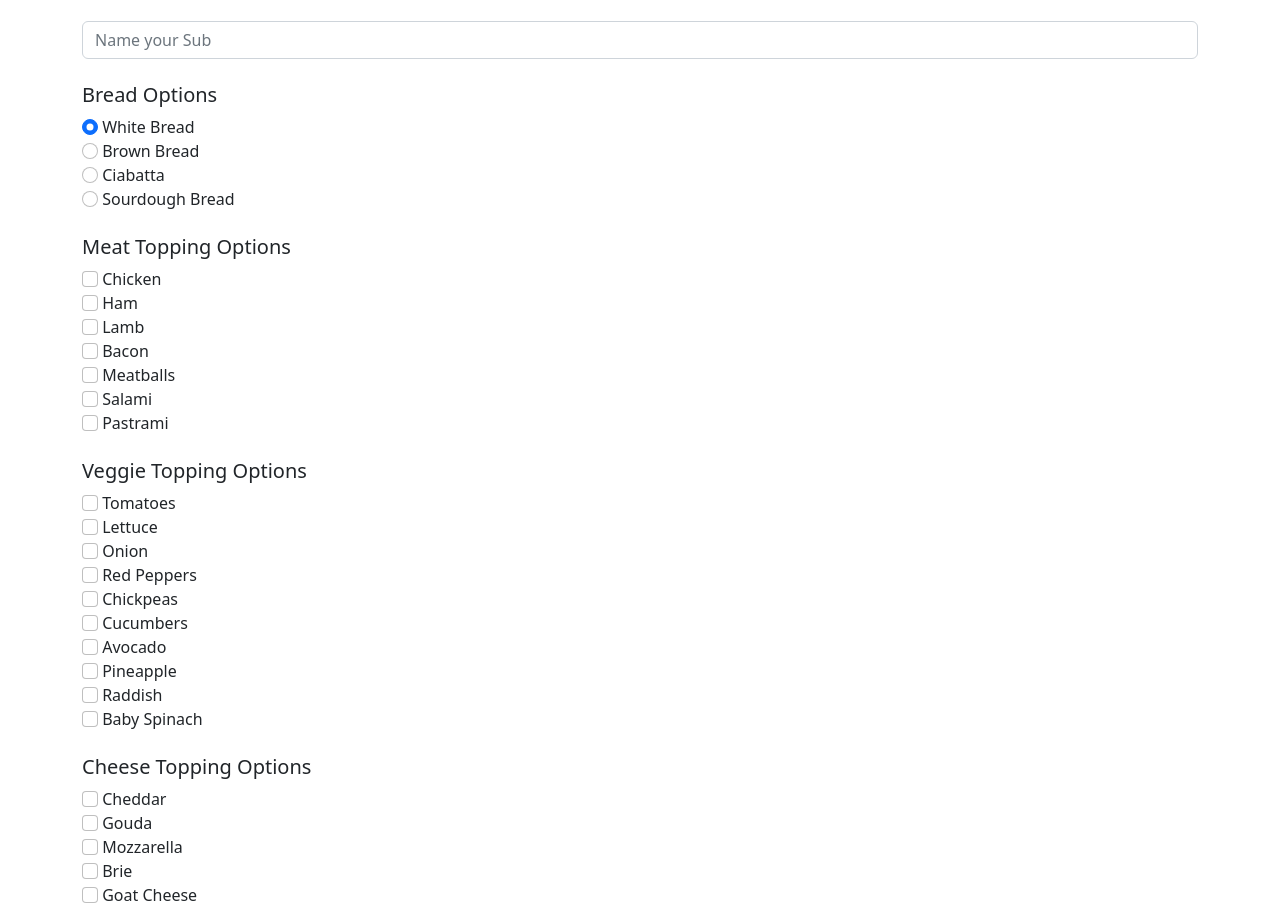
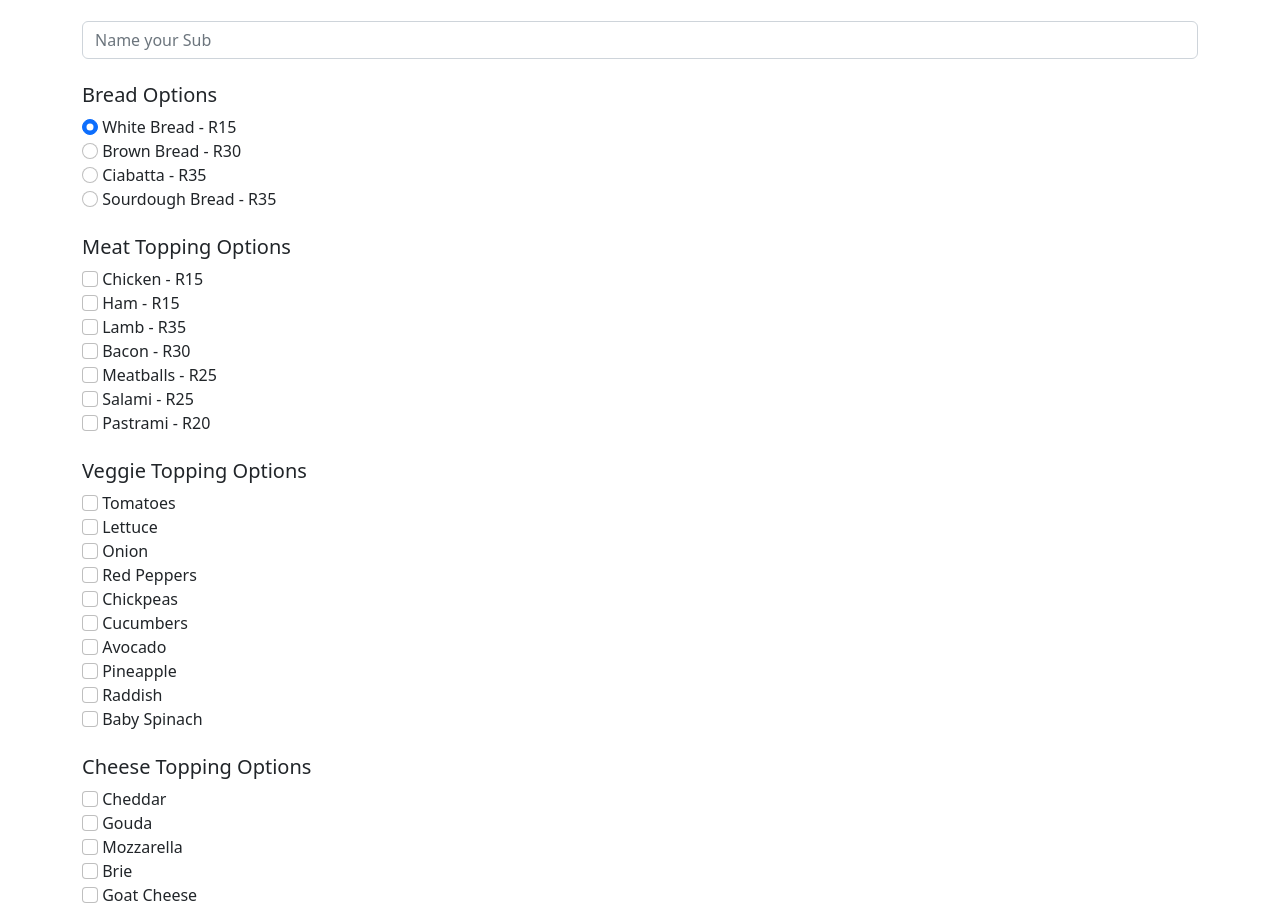
Before and after one commit to simonedt04/dv100_t2_project, a plain HTML site: page pages/BuildaSub.html in a window 1280 px wide. Shown: the part 1021-1933 px from the top of the page. Drawn offline with nearby package versions, Linux system fonts and the light colour scheme.

Commit message:
Update build a sub page

```diff
--- a/pages/BuildaSub.html
+++ b/pages/BuildaSub.html
@@ -91,30 +91,30 @@
             <div class="bread-check">
               <input class="form-check-input" type="radio" name="baseRadio" id="whitebread" value="15" onchange="calculateSubCost()" checked="">
               <label class="form-check-label" for="whitebread">
-                White Bread
+                White Bread - R15
               </label>
             </div>
 
             <div class="bread-check">
-              <input class="form-check-input" type="radio" name="baseRadio" id="brownbread" value="15" onchange="calculateSubCost()">
+              <input class="form-check-input" type="radio" name="baseRadio" id="brownbread" value="30" onchange="calculateSubCost()">
               <label class="form-check-label" for="brownbread">
-                Brown Bread
+                Brown Bread - R30
               </label>
             </div>
 
 
             <div class="bread-check">
-              <input class="form-check-input" type="radio" name="baseRadio" id="ciabatta" value="30" onchange="calculateSubCost()">
+              <input class="form-check-input" type="radio" name="baseRadio" id="ciabatta" value="35" onchange="calculateSubCost()">
               <label class="form-check-label" for="ciabatta">
-                Ciabatta
+                Ciabatta - R35
               </label>
             </div>
 
 
             <div class="bread-check">
-              <input class="form-check-input" type="radio" name="baseRadio" id="sourdough" value="30" onchange="calculateSubCost()">
+              <input class="form-check-input" type="radio" name="baseRadio" id="sourdough" value="35" onchange="calculateSubCost()">
               <label class="form-check-label" for="sourdough">
-                Sourdough Bread
+                Sourdough Bread - R35
               </label>
             </div>
 
@@ -135,7 +135,7 @@
               <div class="top-check">
                 <input class="form-check-input" name="toppings" type="checkbox" value="15" id="topping1" onchange="calculateSubCost()">
                 <label class="form-check-label" for="topping1">
-                  Chicken
+                  Chicken - R15
                 </label>
               </div>
 
@@ -143,28 +143,28 @@
               <div class="top-check">
                 <input class="form-check-input" name="toppings" type="checkbox" value="15" id="topping3" onchange="calculateSubCost()">
                 <label class="form-check-label" for="topping3">
-                  Ham
+                  Ham - R15
                 </label>
               </div>
 
               <div class="top-check">
                 <input class="form-check-input" name="toppings" type="checkbox" value="35" id="topping4" onchange="calculateSubCost()">
                 <label class="form-check-label" for="topping4">
-                  Lamb
+                  Lamb - R35
                 </label>
               </div>
 
               <div class="top-check">
                 <input class="form-check-input" name="toppings" type="checkbox" value="30" id="topping5" onchange="calculateSubCost()">
                 <label class="form-check-label" for="topping5">
-                  Bacon
+                  Bacon - R30
                 </label>
               </div>
 
               <div class="top-check">
                 <input class="form-check-input" name="toppings" type="checkbox" value="25" id="topping6" onchange="calculateSubCost()">
                 <label class="form-check-label" for="topping6">
-                  Meatballs
+                  Meatballs - R25
                 </label>
               </div>
 
@@ -172,14 +172,14 @@
               <div class="top-check">
                 <input class="form-check-input" name="toppings" type="checkbox" value="25" id="topping13" onchange="calculateSubCost()">
                 <label class="form-check-label" for="topping13">
-                  Salami
+                  Salami - R25
                 </label>
               </div>
 
               <div class="top-check">
-                <input class="form-check-input" name="toppings" type="checkbox" value="40" id="topping14" onchange="calculateSubCost()">
+                <input class="form-check-input" name="toppings" type="checkbox" value="20" id="topping14" onchange="calculateSubCost()">
                 <label class="form-check-label" for="topping14">
-                  Pastrami
+                  Pastrami - R20
                 </label>
              </div>
 
```
